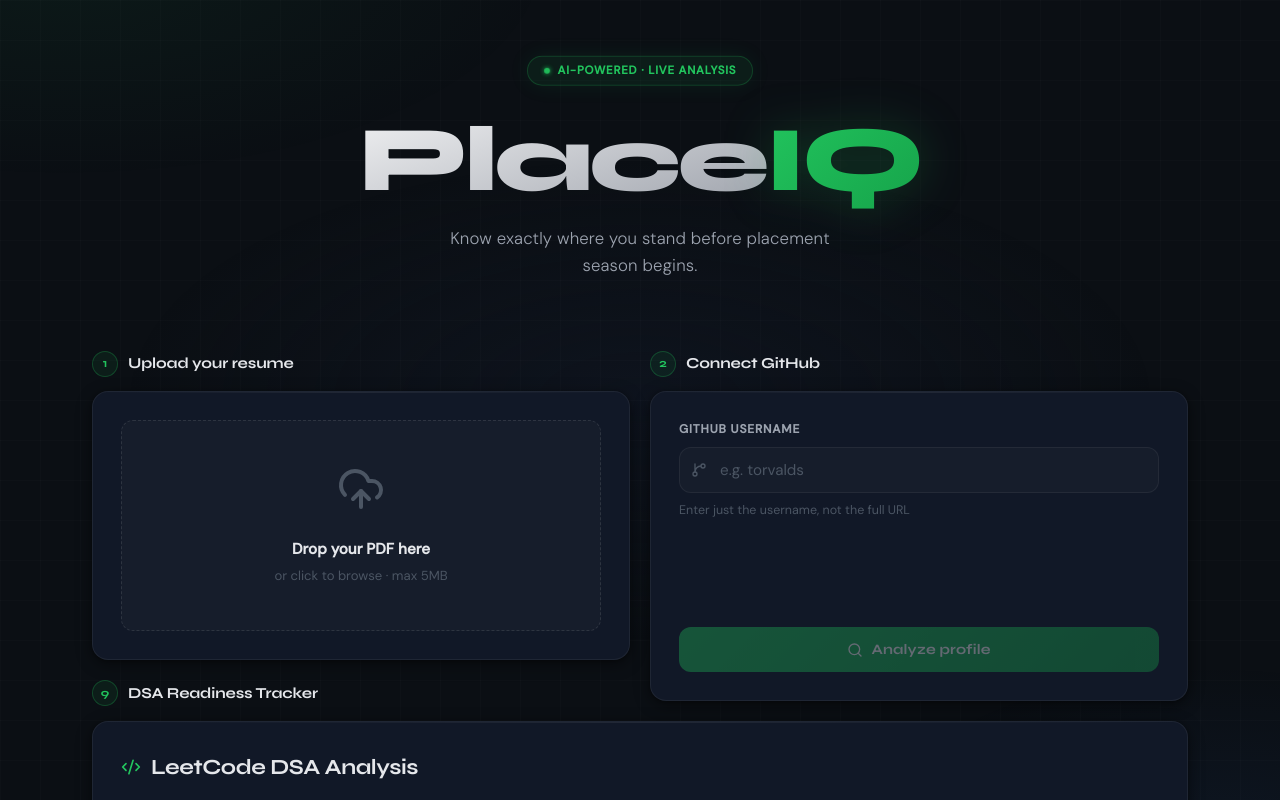
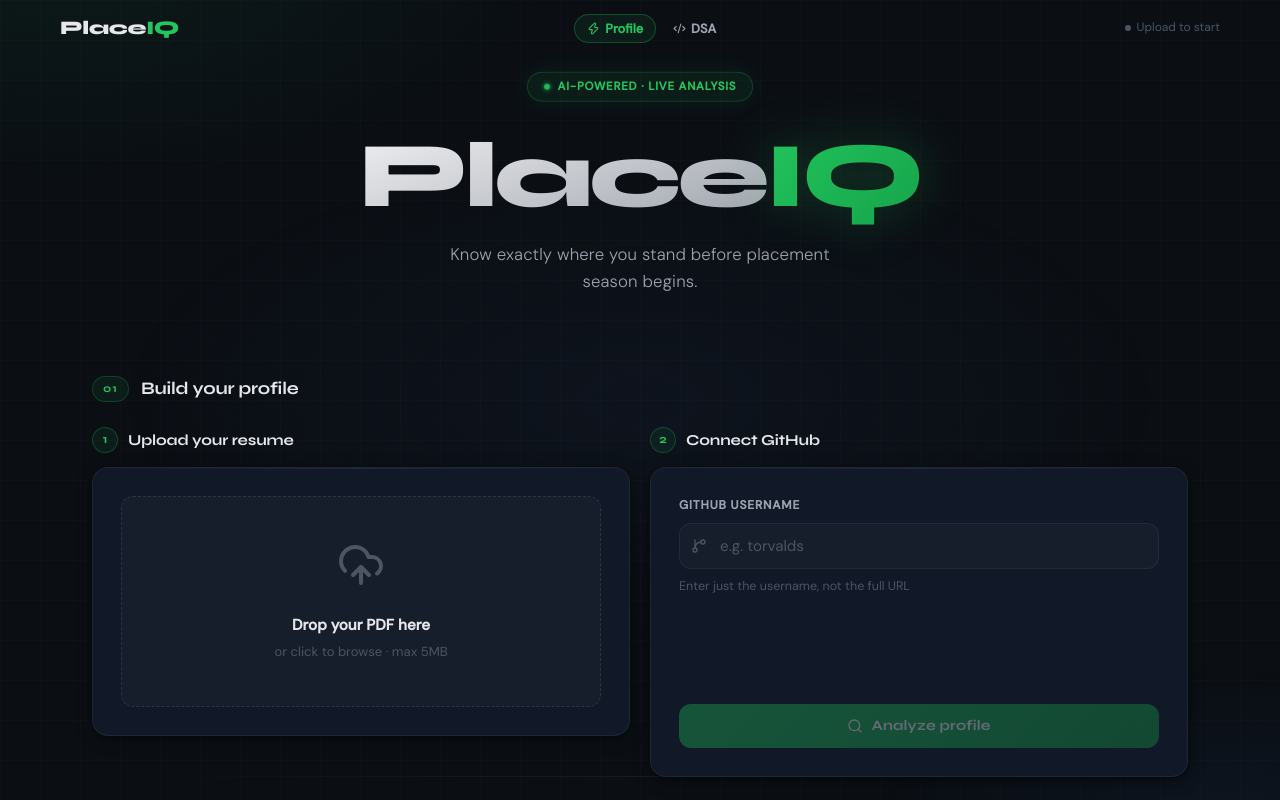
Before and after one commit to Vedika-gawande/PlaceIQ, a React (Vite) app in the folder frontend/: page / in a window 1280 px wide. Shown: the top 800 px of the page. Built offline with nearby package versions, Linux system fonts and the light colour scheme.

Commit message:
updated app.jsx with navbar section

```diff
--- a/frontend/src/App.jsx
+++ b/frontend/src/App.jsx
@@ -1,6 +1,7 @@
 import { useState, useEffect } from 'react';
 import axios from 'axios';
 import { Building2 } from 'lucide-react';
+import Navbar from './components/Navbar';
 import FileUpload from './components/FileUpload';
 import GithubInput from './components/GithubInput';
 import Dashboard from './components/Dashboard';
@@ -43,7 +44,15 @@ function App() {
   }, [resumeData, githubData]);
 
   return (
-    <div className="app-container">
+    <>
+      {/* STICKY NAVBAR */}
+      <Navbar
+        resumeData={resumeData}
+        githubData={githubData}
+        matchResults={matchResults}
+      />
+
+      <div className="app-container" style={{ paddingTop: '4.5rem' }}>
 
         {/* HEADER */}
         <header className="header">
@@ -52,7 +61,9 @@ function App() {
           <p>Know exactly where you stand before placement season begins.</p>
         </header>
 
-      {/* STEP 1 & 2 — Resume + GitHub */}
+        {/* ── SECTION 1 — Profile Input ─────────── */}
+        <section id="section-input">
+          <SectionLabel number="01" title="Build your profile" />
           <div className="grid-2 section">
             <div>
               <div className="step-label">
@@ -69,25 +80,34 @@ function App() {
               <GithubInput onAnalyzed={setGithubData} apiBase={API_BASE} />
             </div>
           </div>
+        </section>
 
-      {/* STEP 3 — Profile Diagnostics */}
+        {/* ── SECTION 2 — Dashboard ─────────────── */}
         {(resumeData || githubData) && (
+          <section id="section-dashboard">
+            <Divider />
+            <SectionLabel number="02" title="Profile diagnostics" />
             <div className="section animate-up">
-          <div className="step-label">
-            <div className="step-number">3</div>
-            <span className="step-title">Profile diagnostics</span>
-          </div>
               <Dashboard resumeData={resumeData} githubData={githubData} />
             </div>
+            {resumeData && githubData && matchResults && (
+              <div className="section animate-up">
+                <ProgressDashboard
+                  resumeData={resumeData}
+                  githubData={githubData}
+                  matchResults={matchResults}
+                />
+              </div>
+            )}
+          </section>
         )}
 
-      {/* STEP 4 — Company Matches */}
+        {/* ── SECTION 3 — Companies ─────────────── */}
         {resumeData && githubData && (
+          <section id="section-companies">
+            <Divider />
+            <SectionLabel number="03" title="Matched opportunities" />
             <div className="section animate-up">
-          <div className="step-label">
-            <div className="step-number">4</div>
-            <span className="step-title">Matched opportunities</span>
-          </div>
               <div className="card">
                 <div className="section-title">
                   <Building2 size={20} />
@@ -103,49 +123,34 @@ function App() {
                 )}
               </div>
             </div>
+          </section>
         )}
 
-      {/* STEP 5 — Progress Dashboard (charts) */}
+        {/* ── SECTION 4 — AI Tools ──────────────── */}
         {resumeData && githubData && matchResults && (
-        <ProgressDashboard
-          resumeData={resumeData}
-          githubData={githubData}
-          matchResults={matchResults}
-        />
-      )}
+          <section id="section-ai">
+            <Divider />
+            <SectionLabel number="04" title="AI-powered prep" />
 
-      {/* STEP 6 — AI Insights */}
-      {resumeData && githubData && matchResults && (
             <InsightCard
               resumeData={resumeData}
               githubData={githubData}
               matchResults={matchResults}
               apiBase={API_BASE}
             />
-      )}
 
-      {/* STEP 7 — Mock Interview */}
-      {resumeData && matchResults && (
             <MockInterview
               resumeData={resumeData}
               matchResults={matchResults}
               apiBase={API_BASE}
             />
-      )}
 
-      {/* STEP 8 — Skill Gap Roadmap */}
-      {resumeData && matchResults && (
             <SkillRoadmap
               resumeData={resumeData}
               matchResults={matchResults}
               apiBase={API_BASE}
             />
-      )}
 
-      {/* STEP 9 — DSA Tracker */}
-      <DSATracker apiBase={API_BASE} />
-
-      {/* STEP 10 — AI Resume Tips */}
             {resumeData && (
               <div className="section animate-up">
                 <div className="step-label">
@@ -155,9 +160,66 @@ function App() {
                 <ResumeTips resumeData={resumeData} apiBase={API_BASE} />
               </div>
             )}
+          </section>
+        )}
 
+        {/* ── SECTION 5 — DSA ───────────────────── */}
+        <section id="section-dsa">
+          <Divider />
+          <SectionLabel number="05" title="DSA readiness" />
+          <DSATracker apiBase={API_BASE} />
+        </section>
+
+      </div>
+    </>
+  );
+}
+
+/* ── Section Label ──────────────────────── */
+function SectionLabel({ number, title }) {
+  return (
+    <div style={{
+      display: 'flex',
+      alignItems: 'center',
+      gap: '12px',
+      marginBottom: '1.5rem',
+      paddingTop: '0.5rem',
+    }}>
+      <span style={{
+        fontSize: '0.7rem',
+        fontWeight: 700,
+        color: 'var(--accent)',
+        fontFamily: 'Syne, sans-serif',
+        letterSpacing: '0.1em',
+        background: 'rgba(34,197,94,0.08)',
+        border: '1px solid rgba(34,197,94,0.2)',
+        borderRadius: '999px',
+        padding: '3px 10px',
+      }}>
+        {number}
+      </span>
+      <span style={{
+        fontFamily: 'Syne, sans-serif',
+        fontSize: '1.1rem',
+        fontWeight: 700,
+        color: 'var(--text)',
+        letterSpacing: '-0.01em',
+      }}>
+        {title}
+      </span>
     </div>
   );
 }
 
+/* ── Section Divider ────────────────────── */
+function Divider() {
+  return (
+    <div style={{
+      height: '1px',
+      background: 'linear-gradient(90deg, transparent, var(--border), transparent)',
+      margin: '2.5rem 0',
+    }} />
+  );
+}
+
 export default App;
```
Lines whose indentation alone changed are shown as unchanged.
